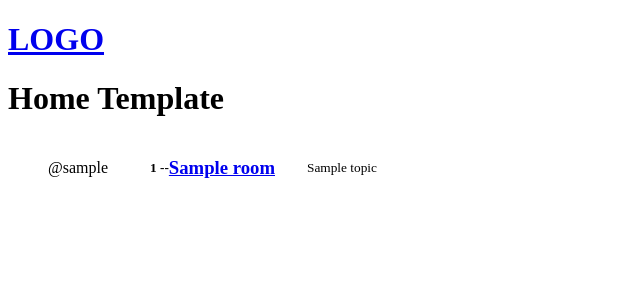
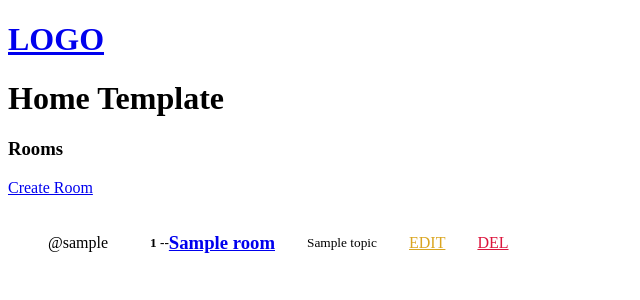
Before and after one commit to michael-duke/StudyClan, a Django app: page / in a window 1280 px wide. Shown: the top 300 px of the page, without its empty margins (0-640 px from the left). Run offline with Django 4.2, Linux system fonts and the light colour scheme; tables that the repository leaves empty hold one stand-in row (values such as "Sample post").

Commit message:
Adjust and implement the templates according to the new views

```diff
--- a/base/templates/base/home.html
+++ b/base/templates/base/home.html
@@ -2,6 +2,8 @@
 <h1>Home Template</h1>
 
 <div>
+  <h3>Rooms</h3>
+  <a href="{% url 'create-room' %}">Create Room</a>
   <ul>
     {% for room in rooms %}
     <li style="display: flex; align-items: center; column-gap: 2rem">
@@ -13,6 +15,8 @@
         </h3>
       </div>
       <small>{{room.topic.name}}</small>
+      <a style="color:goldenrod" href="{% url 'update-room' room.id%}">EDIT</a>
+      <a style="color:crimson" href="{% url 'delete-room' room.id%}">DEL</a>
     </li>
     {% endfor %}
   </ul>
```
Also changed, not shown: base/templates/base/delete.html (added, +11 -0 lines), base/templates/base/room_form.html (added, +10 -0 lines).
